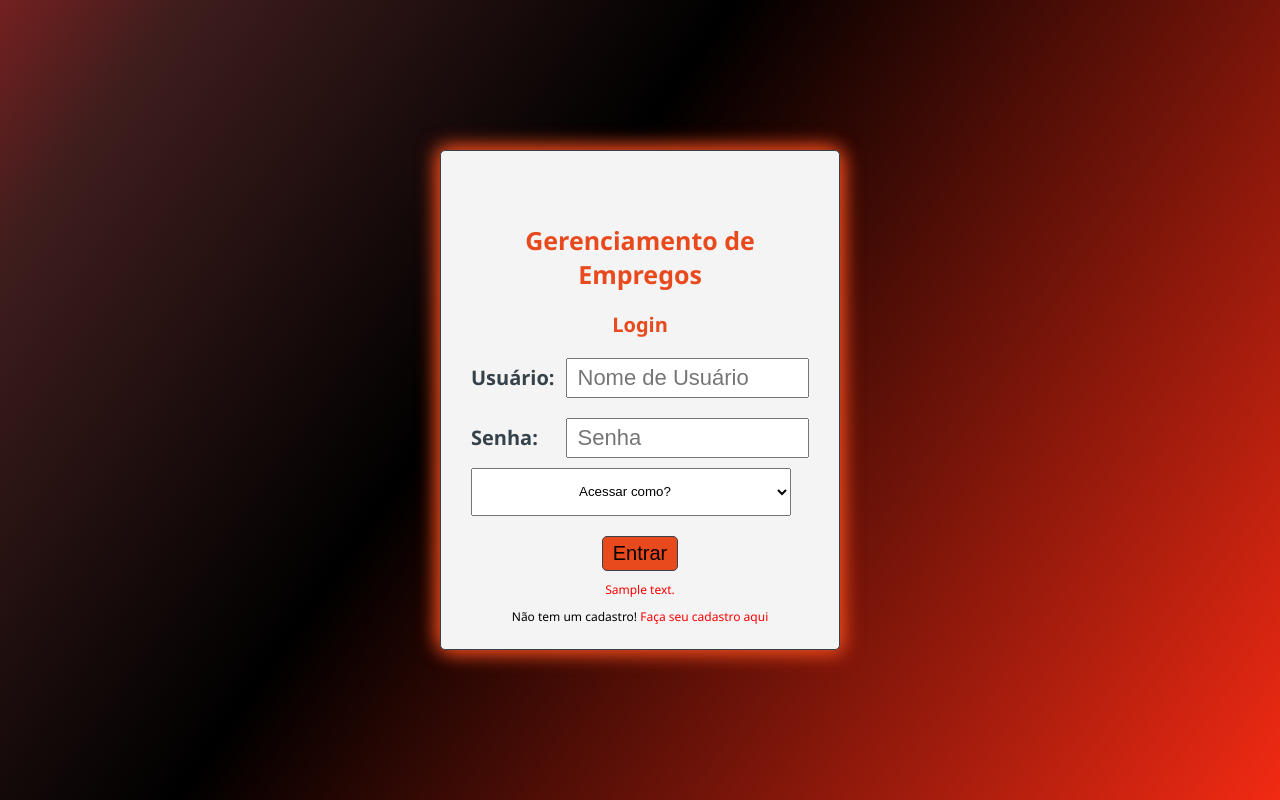
After one commit to Roniclelton-Br/projetoFinal-PortalDeEmpregos, a Flask app: template portalDeEmpregos_usuario/app/templates/login_user.html in a window 1280 px wide. The commit adds this page. Run offline with Flask 3, Linux system fonts and the light colour scheme; the template is opened without the code that fills it: most values are stand-ins (such as "Sample title", 1, 10 or a date in 2020).

Commit message:
atualização

```diff
--- a/portalDeEmpregos_usuario/app/app.py
+++ b/portalDeEmpregos_usuario/app/app.py
@@ -5,6 +5,9 @@ app = flask.Flask(__name__)
 @app.route("/")
 def homePage():
     return flask.render_template('homepage.html')
+@app.route("/login")
+def login():
+    return flask.render_template('login_user.html')
 
 if __name__ == "__main__":
     app.run(debug=True, host='0.0.0.0')
--- /dev/null
+++ b/portalDeEmpregos_usuario/app/static/css/login_user.css
@@ -0,0 +1,141 @@
+* {
+    margin: 0;
+    padding: 0;
+    list-style: none;
+    text-decoration: none;
+    box-sizing: border-box;
+}
+
+:root {
+    --gray-color: #35424A;
+    --orange-color: #E8491D;
+    --back-color: #F4F4F4;
+    --white-color: #ffffff;
+    --black-color: #000000;
+    --red-color: #ff0000;
+    --orange-red: #f22a13;
+}
+a{
+    color: var(--red-color);
+}
+html {
+    font-size: 62.5%;
+    font-family: 'Segoe UI', Tahoma, Geneva, Verdana, sans-serif;
+    background: linear-gradient(125deg, rgb(116, 32, 32) 0%, #3f1d1d 10%, black 40%, var(--orange-red) 100%);
+    max-width: 100dvw;
+    height: 100dvh;
+    display: flex;
+    align-items: center;
+    justify-content: center;
+}
+
+.conteudo-login {
+    width: 400px;
+    height: 500px;
+    border: 1px solid var(--gray-color);
+    border-radius: 5px;
+    padding: 20px;
+    background-color: var(--back-color);
+    box-shadow: 3px 3px 20px #E8491D, -3px -3px 20px #E8491D;
+    display: flex;
+    align-items: center;
+    justify-content: center;
+    flex-direction: column;
+}
+.padrão{
+    color:gray;
+}
+.conteudo-login h2 {
+    margin-top: -50px;
+    margin-bottom: 10px;
+    padding: 10px;
+    font-size: 2.5rem;
+    text-align: center;
+    color: var(--orange-color);
+}
+
+.conteudo-login span {
+    font-size: 2rem;
+    text-align: center;
+    font-weight: bold;
+    color: var(--orange-color);
+}
+
+.conteudo-login form {
+    padding: 10px;
+    height: 200px;
+}
+
+.conteudo-login form .form-usuario,
+.conteudo-login form .form-senha {
+    padding: 10px 0;
+    display: flex;
+    align-items: center;
+}
+
+.conteudo-login form .form-usuario label,
+.conteudo-login form .form-senha label {
+    font-size: 2rem;
+    font-weight: bold;
+    width: 40%;
+    color: var(--gray-color);
+}
+
+.conteudo-login form .form-usuario input,
+.conteudo-login form .form-senha input {
+    width: 100%;
+    font-size: 2.2rem;
+    outline: none;
+    padding: 5px 10px;
+    color: var(--gray-color);
+}
+
+.conteudo-login .form-mensagem {
+    display: flex;
+    align-items: center;
+    flex-direction: column;
+    gap: 10px;
+    margin-top: 20px;
+}
+
+.conteudo-login .form-mensagem button {
+    background-color: var(--orange-color);
+    border: 1px solid var(--gray-color);
+    border-radius: 5px;
+    font-size: 2rem;
+    padding: 5px 10px;
+    text-align: center;
+    margin: auto;
+    cursor: pointer;
+}
+
+.conteudo-login .form-mensagem p {
+    font-size: 1.2rem;
+    text-align: center;
+}
+
+.hide {
+    display: none; /* Esconde o elemento */
+}
+
+.show {
+    display: block; /* Exibe o elemento */
+}
+.form-form{
+    min-width: 25vw;
+    height: 6vh;
+}
+select{
+    text-align: center;
+}
+.conteudo-login .form-mensagem .error-mensagem {
+    color: var(--red-color);
+}
+@media screen and (max-width: 600px) {
+    .form-form{
+        min-width: 90vw;
+    }
+    .conteudo-login{
+        width: 375px;
+    }
+}
--- a/portalDeEmpregos_usuario/app/templates/homepage.html
+++ b/portalDeEmpregos_usuario/app/templates/homepage.html
@@ -37,7 +37,7 @@
                 <li><a href="login">Login</a></li>
                 <li><a href="signup">Cadastrar-se</a></li>
                 <li><a href="contatos">Contatos</a></li>
-                <li><a href="equipe_desenvolvimento">Sobre nós</a></li>
+                <li><a href="contatos">Sobre nós</a></li>
             </ul>
         </nav>
     </header>
--- /dev/null
+++ b/portalDeEmpregos_usuario/app/templates/login_user.html
@@ -0,0 +1,47 @@
+<!DOCTYPE html>
+<html lang="pt-BR">
+<head>
+    <meta charset="UTF-8">
+    <meta name="viewport" content="width=device-width, initial-scale=1.0">
+
+    <link rel="shortcut icon" href="../static/image/display.svg" type="image/svg">
+
+
+    <link rel="stylesheet" href="../static/css/login_user.css">
+    <title>Gerenciamento de Empregos - Login</title>
+</head>
+<body>
+    <main class="login section" id="login">
+        <div class="conteudo-login container">
+            <h2>Gerenciamento de Empregos</h2>
+            <span>Login</span>
+
+            <form method="post" id="loginForm">
+                <div class="form-usuario">
+                    <label for="username">Usuário:</label>
+                    <input type="text" id="username" name="username" placeholder="Nome de Usuário" required>
+                </div>
+                <div class="form-senha">
+                    <label for="password">Senha:</label>
+                    <input type="password" id="password" name="password" placeholder="Senha" required>
+                </div>
+                <div class="form-form">
+                    <label for="form-usuario"></label>
+                    <select class="form-form">
+                        <option  value="" class="padrão" disabled selected> Acessar como? </option>
+
+                        <option value="Candidato"> Candidato </option>
+                        <option  value="Empresa"> Empresa </option>
+
+                    </select>
+                </div>
+                <div class="form-mensagem">
+                    <button type="submit">Entrar</button>
+                    <p class="error-mensagem"> {{ texto }} </p>
+                    <p>Não tem um cadastro! <a href="signup">Faça seu cadastro aqui</a></p>
+                </div>
+            </form>
+        </div>
+    </main>
+</body>
+</html>
```
Also changed, not shown: portalDeEmpregos_usuario/app/static/image/display.svg (added).
